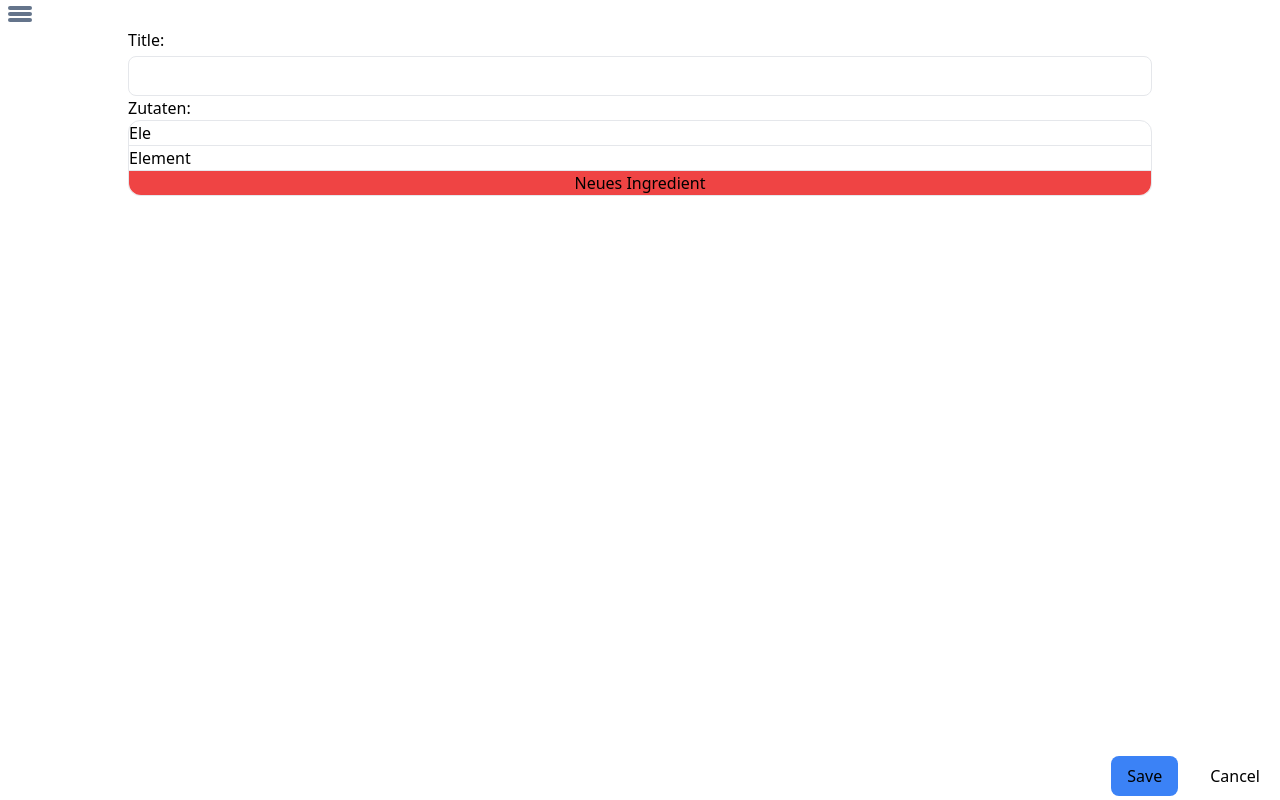
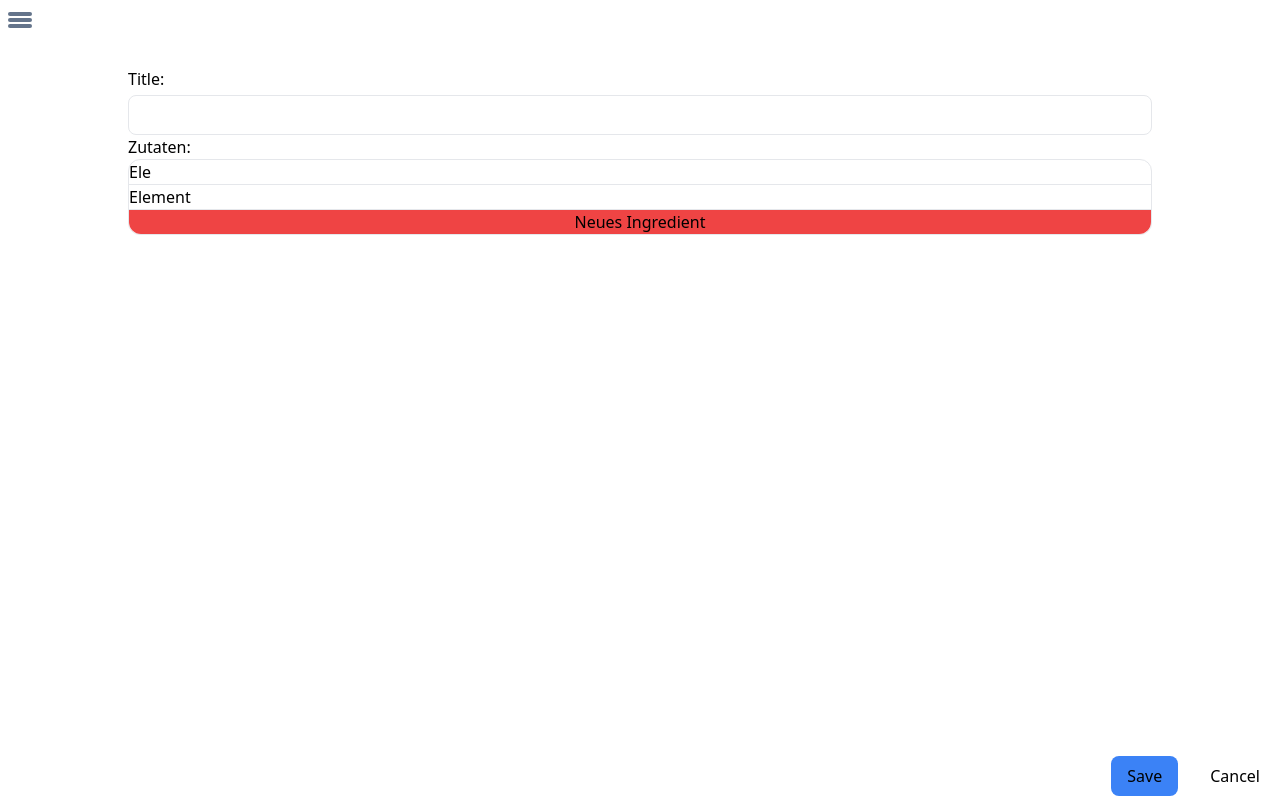
Before and after one commit to JolloDede/MealPlaning, a SvelteKit app: page /home/dashboard/menu/new in a window 1280 px wide. Built offline with nearby package versions, Linux system fonts and the light colour scheme.

Commit message:
fix: noscroll

```diff
--- a/src/lib/components/Hamburger.svelte
+++ b/src/lib/components/Hamburger.svelte
@@ -5,7 +5,7 @@
 </script>
 
 <!-- svelte-ignore a11y_consider_explicit_label -->
-<button onclick={() => isOpen = !isOpen}>
+<button onclick={() => isOpen = !isOpen} class="h-1/6">
 	<div class="flex flex-col items-center justify-center">
 		<span class="{itemClass} {isOpen ? 'translate-y-1 rotate-45' : '-translate-y-0.5'}"></span>
 		<span class="{itemClass} {isOpen ? 'opacity-0' : 'opacity-100'}"></span>
--- a/src/lib/components/Navbar.svelte
+++ b/src/lib/components/Navbar.svelte
@@ -1,20 +1,16 @@
 <script lang="ts">
 	import NavItem from './NavItem.svelte';
 
-	let { isOpen = $bindable() } = $props();
+	// let { isOpen = $bindable() } = $props();
 </script>
 
-<div
-	class="absolute left-0 h-full w-4/5 bg-slate-300 transition-all duration-300 {isOpen
-		? ''
-		: '-translate-x-full'}"
->
-	<div class="ml-4 mt-4 mr-2">
-		<ul class="text-2xl space-y-2">
+<!-- <div class="h-full"> -->
+<div class="ml-4 mr-2 mt-4">
+	<ul class="space-y-2 text-2xl">
 		<NavItem text="Home" path="/home" />
 
 		<NavItem text="Dashboard" path="/home/dashboard">
-				<ul class="text-xl ml-4">
+			<ul class="ml-4 text-xl">
 				<NavItem path="/home/dashboard/menu" text="Menueübersicht" />
 				<NavItem path="/home/dashboard/marco" text="Macro diagramme" />
 			</ul>
@@ -23,4 +19,4 @@
 		<NavItem text="Calendar" path="/home/calendar" />
 	</ul>
 </div>
-</div>
+<!-- </div> -->
--- a/src/routes/home/+layout.svelte
+++ b/src/routes/home/+layout.svelte
@@ -3,21 +3,41 @@
 	import Hamburger from '$lib/components/Hamburger.svelte';
 	import Navbar from '$lib/components/Navbar.svelte';
 
-    let isOpen = $state(false);
+	let isOpen = $state(false);
 
-    let { children } = $props();
+	let { children } = $props();
 
 	afterNavigate(() => {
 		isOpen = false;
-	})
+	});
 </script>
 
-<div class="flex flex-col">
-	<div class="flex items-center m-2">
-		<Hamburger bind:isOpen />
+<div class="h-screen">
+	<div class="ham">
+		<div class="px-2">
+			<Hamburger bind:isOpen />
+		</div>
 	</div>
+
+	<div
+		class="pos absolute left-0 h-5/6 w-4/5 bg-slate-300 transition-all duration-300 {isOpen
+			? ''
+			: '-translate-x-full'}"
+	>
+		<Navbar />
+	</div>
+
+	{@render children()}
 </div>
 
-<Navbar bind:isOpen />
 
-{@render children()}
+
+<style>
+	.pos {
+		top: calc(100% / 12);
+		height: calc(100% / 12 * 11);
+	}
+	.ham {
+		height: calc(100% / 12);
+	}
+</style>
--- a/src/routes/home/dashboard/menu/new/+page.svelte
+++ b/src/routes/home/dashboard/menu/new/+page.svelte
@@ -1,4 +1,7 @@
 <script lang="ts">
+	import { afterNavigate, goto } from '$app/navigation';
+	import { base } from '$app/paths';
+
 	let title = $state('');
 	let ingredients = $state(['Ele', 'Element']);
 
@@ -9,6 +12,11 @@
 	function handleSaveClick() {
 		// TODO: Save
 		// TODO: go back to the menu overview
+		handleExit();
+	}
+
+	function handleExit() {
+		history.back();
 	}
 </script>
 
@@ -44,8 +52,10 @@
 			<div class="absolute bottom-0 left-0 w-full">
 				<div class="sticky">
 					<div class="flex justify-end space-x-4 p-1">
-						<button class="rounded-lg bg-blue-500 py-2 px-4 hover:outline" onclick={handleSaveClick}>Save</button>
-						<button class="rounded-lg py-2 px-4 hover:outline">Cancel</button>
+						<button class="rounded-lg bg-blue-500 px-4 py-2 hover:outline" onclick={handleSaveClick}
+							>Save</button
+						>
+						<button onclick={handleExit} class="rounded-lg px-4 py-2 hover:outline">Cancel</button>
 					</div>
 				</div>
 			</div>
```
Also changed, not shown: 1 other file (tests, documents, lock files or other folders). Lines whose indentation alone changed are shown as unchanged.
